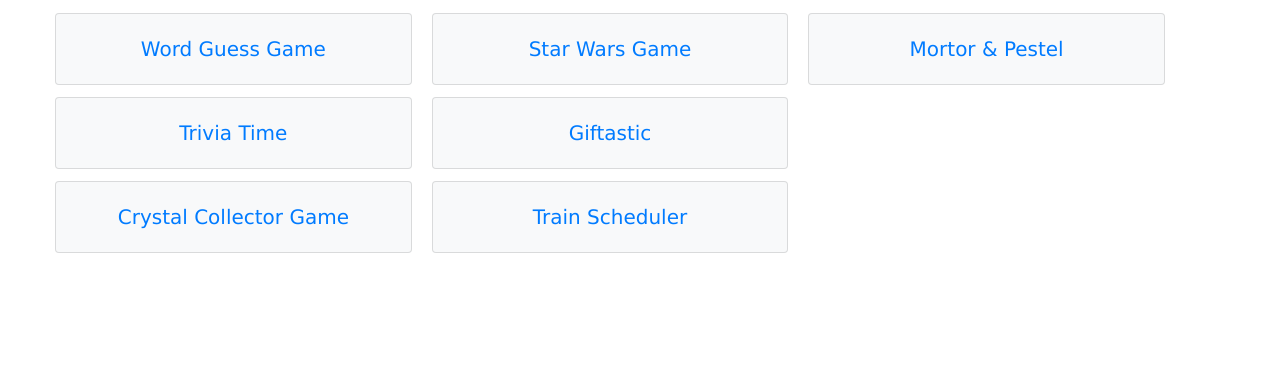
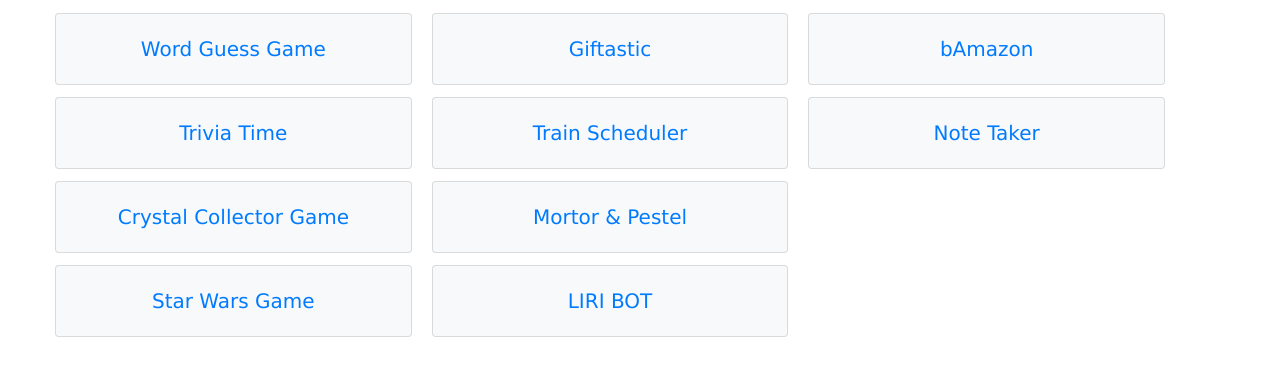
Before and after one commit to shirleyjambu/shirleyjambu.github.io, a plain HTML site: page index.html in a window 1280 px wide. Shown: the part 688-1064 px from the top of the page. Before the commit the page ends 993 px from the top, so only its background shows below. Drawn offline with nearby package versions, Linux system fonts and the light colour scheme.

Commit message:
Added NoteTaker

```diff
--- a/index.html
+++ b/index.html
@@ -130,6 +130,27 @@
                   </p>
                 </div>
             </div>
+            <div class="card bg-light">
+                <div class="card-body text-center">
+                  <p class="card-text">
+                      <a href="https://github.com/shirleyjambu/Liri-Bot" target="new">LIRI BOT</a>
+                  </p>
+                </div>
+            </div>
+            <div class="card bg-light">
+                <div class="card-body text-center">
+                  <p class="card-text">
+                      <a href="https://github.com/shirleyjambu/bAmazon" target="new">bAmazon</a>
+                  </p>
+                </div>
+            </div>
+            <div class="card bg-light">
+                <div class="card-body text-center">
+                  <p class="card-text">
+                      <a href="https://notetaker-10.herokuapp.com/NoteTaker/" target="new">Note Taker</a>
+                  </p>
+                </div>
+            </div>
           </div>
           <!-- End of Card Column-->
       <div>
```
